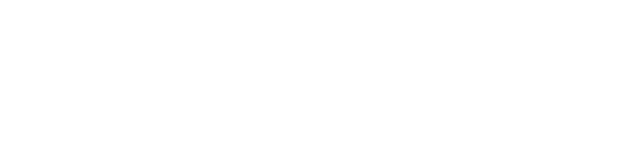
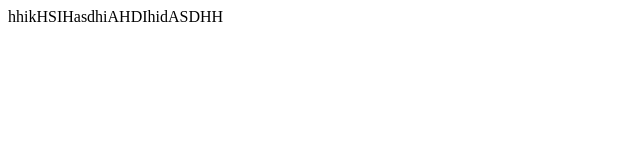
Before and after one commit to bharat199410/Test, a plain HTML site: page index.html in a window 1280 px wide. Shown: the whole page, without its empty margins (0-640 px from the left). Drawn offline with Linux system fonts and the light colour scheme.

Commit message:
3nd commit

```diff
--- a/index.html
+++ b/index.html
@@ -1,3 +1,3 @@
 <html>
-
+hhikHSIHasdhiAHDIhidASDHH
 </html>
```
